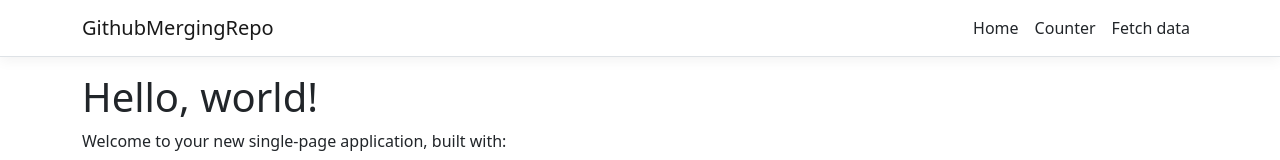
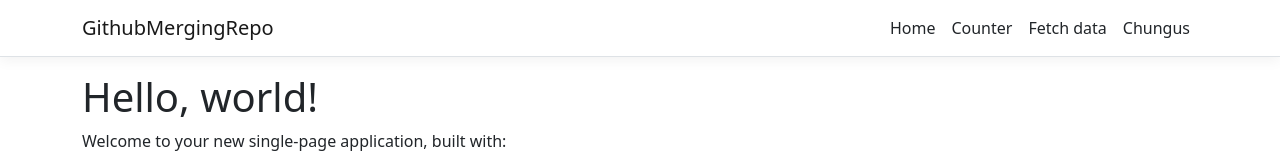
Before and after one commit to Knderson21/GithubMergeRepo, an Angular app in the folder GithubMergingRepo/ClientApp/: page / in a window 1280 px wide. Shown: the top 160 px of the page. Built offline with nearby package versions, Linux system fonts and the light colour scheme.

Commit message:
Chungus commit

```diff
--- a/GithubMergingRepo/ClientApp/src/app/nav-menu/nav-menu.component.html
+++ b/GithubMergingRepo/ClientApp/src/app/nav-menu/nav-menu.component.html
@@ -37,6 +37,11 @@
               >Fetch data</a
             >
           </li>
+          <li class="nav-item" [routerLinkActive]="['link-active']">
+            <a class="nav-link text-dark" [routerLink]="['/fetch-data']"
+              >Chungus</a
+            >
+          </li>
         </ul>
       </div>
     </div>
```
